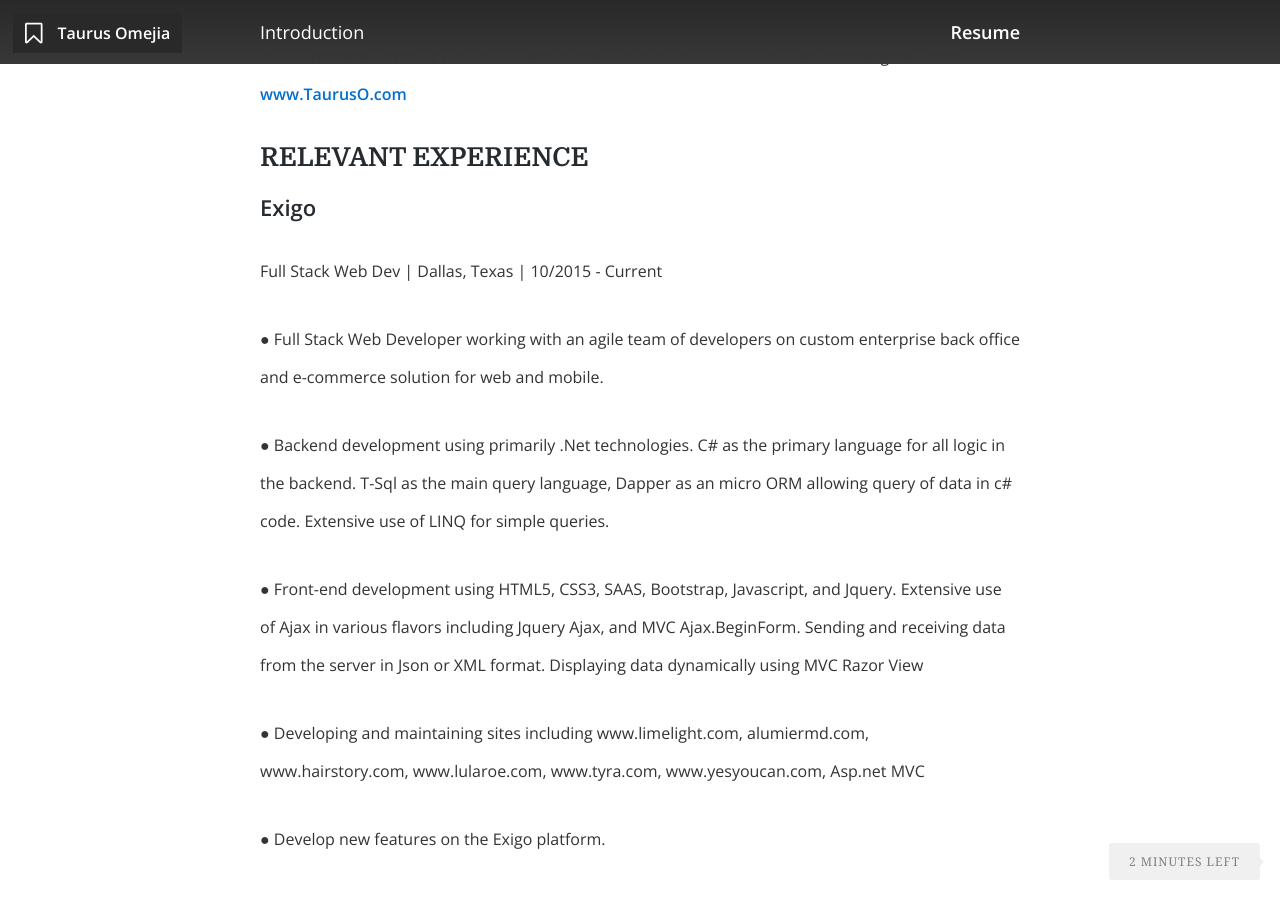
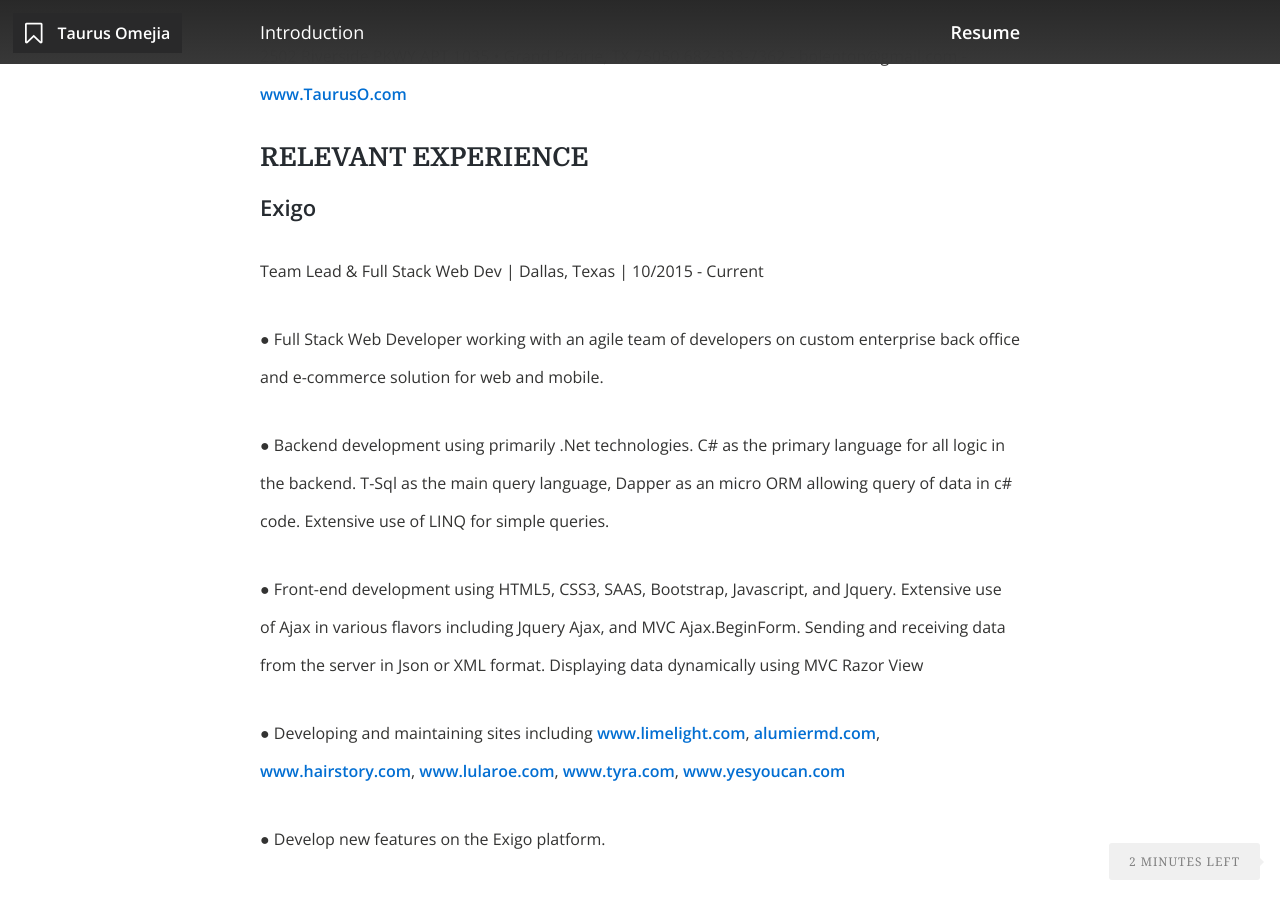
Before and after one commit to bolenton/bolenton.github.io, a Jekyll site: the page built from _posts/2015-01-01-Resume.md, in a window 1280 px wide and 900 px high, scrolled down 282 px. Built offline with Jekyll 4.4.1, drawn with Linux system fonts in a browser that asks for light colours; nearby versions of some CDN libraries; our own code applies the rules of GitHub Pages for plain Markdown files; comment, search, counter and statistics services are not loaded.

Commit message:
Update 2015-01-01-Resume.md

```diff
--- a/_posts/2015-01-01-Resume.md
+++ b/_posts/2015-01-01-Resume.md
@@ -1,10 +1,10 @@
 # Taurus Omejia
 2502 Riverside PKWY APT 1035 • Grand Prairie, TX 75050
-682-333-7362 - bolenton@gmail.com - [www.TaurusO.com](https://www.tauruso.com)
+682-333-7362 - bolenton@gmail.com - [www.TaurusO.com](www.tauruso.com)
 
 ## RELEVANT EXPERIENCE
 ### Exigo
-Full Stack Web Dev | Dallas, Texas | 10/2015 - Current
+Team Lead & Full Stack Web Dev | Dallas, Texas | 10/2015 - Current
 
 ● Full Stack Web Developer working with an agile
 team of developers on custom enterprise back office
@@ -24,9 +24,8 @@
 data dynamically using MVC Razor View
 
 ● Developing and maintaining sites including
-www.limelight.com, alumiermd.com, www.hairstory.com,
-www.lularoe.com, www.tyra.com,
-www.yesyoucan.com, Asp.net MVC
+[www.limelight.com](www.limelight.com), [alumiermd.com](alumiermd.com), [www.hairstory.com](www.hairstory.com),
+[www.lularoe.com](www.lularoe.com), [www.tyra.com](www.tyra.com), [www.yesyoucan.com](www.yesyoucan.com)
 
 ● Develop new features on the Exigo platform.
 
```
